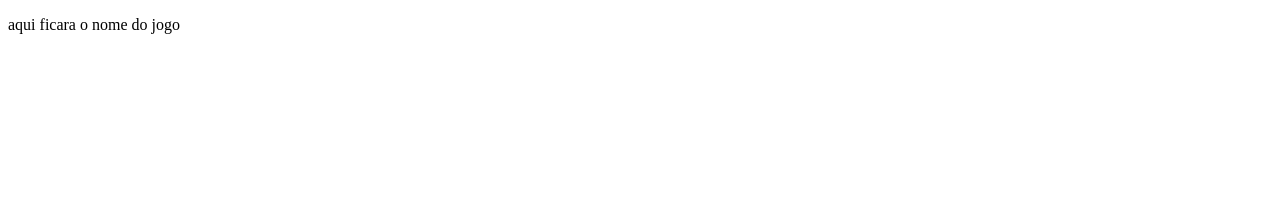
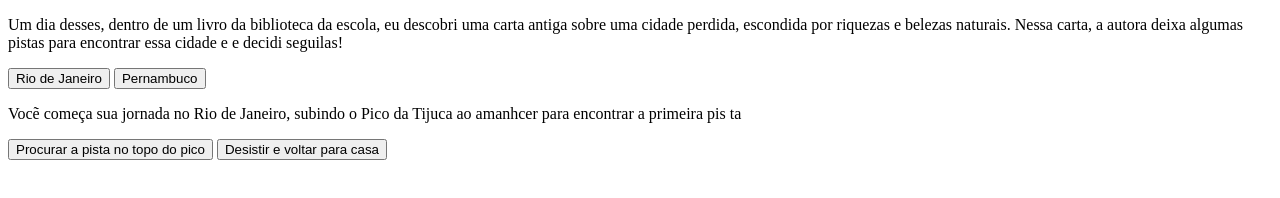
Before and after one commit to ryaanfell/site-do-jogo-1b, a plain HTML site: page index.html in a window 1280 px wide. Drawn offline with Linux system fonts and the light colour scheme.

Commit message:
alteração 1

```diff
--- a/index.html
+++ b/index.html
@@ -8,8 +8,16 @@
 </head>
 <body>
     <main>
-<div>
-<p> aqui ficara o nome do jogo </p>
+<div class="passo" id="passo-0">
+    <p> Um dia desses, dentro de um livro da biblioteca da escola, eu descobri uma carta antiga sobre uma cidade perdida, escondida por riquezas e belezas naturais. Nessa carta, a autora deixa algumas pistas para encontrar essa cidade e e decidi seguilas! </p>
+<button class="btn-proximo"data-proximo= "1"> Rio de Janeiro</button>
+    <button class="btn-proximo"data-proximo= "2"> Pernambuco</button>
+</div>
+<div class="passo" id="passo-0">
+    <p> Vocẽ começa sua jornada no Rio de Janeiro, subindo o Pico da Tijuca ao amanhcer para encontrar a primeira pis
+        ta  </p>
+<button class="btn-proximo"data-proximo= "3"> Procurar a pista no topo do pico</button>
+    <button class="btn-proximo"data-proximo= "4"> Desistir e voltar para casa</button>
 </div>
 </main>
 
```
